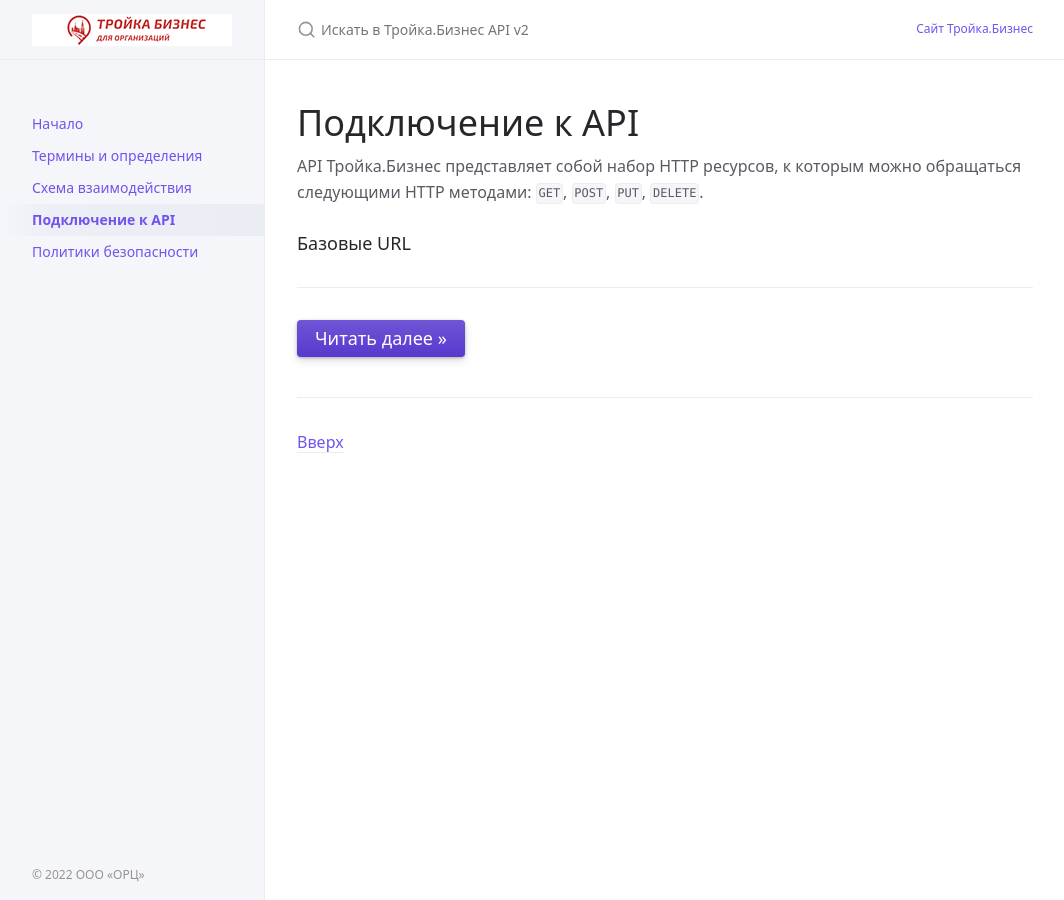
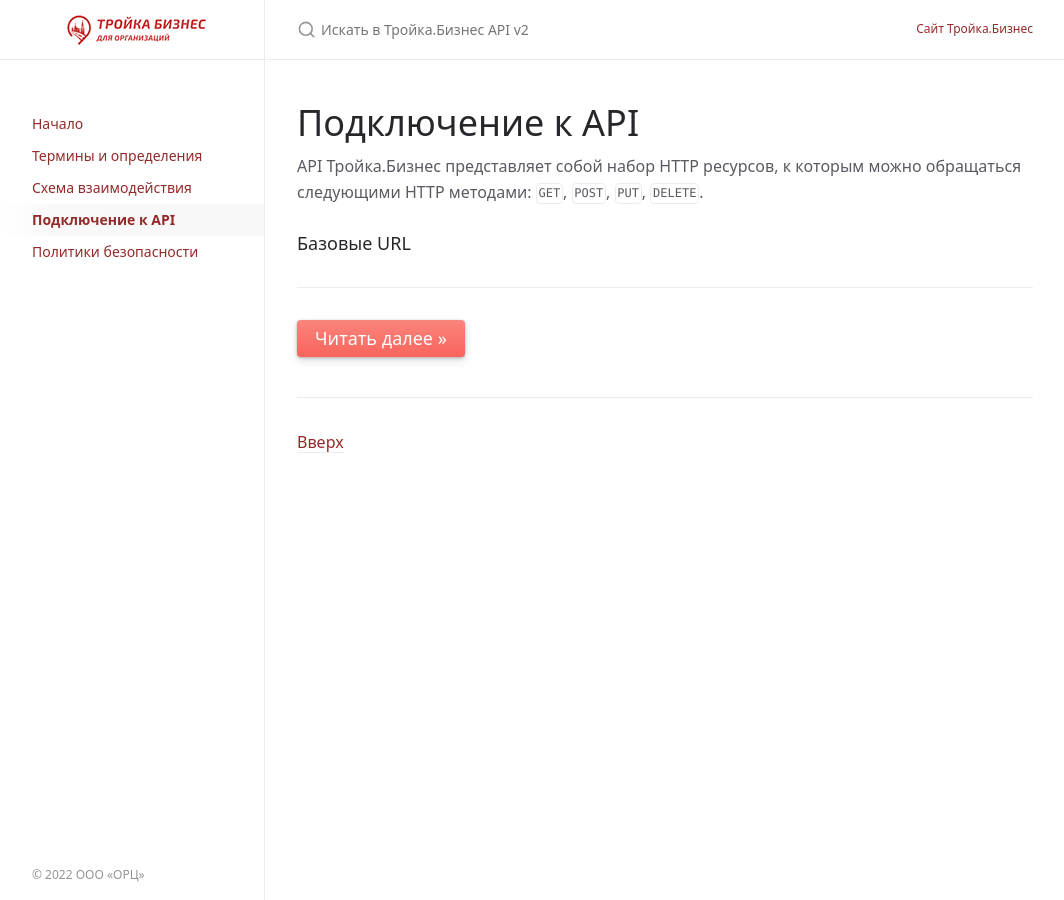
Before and after one commit to InvoiceBox/docs.troika.business, a Jekyll site: the page built from docs/api.md, in a window 1280 px wide. Shown: the whole page, without its empty margins (107-1171 px from the left). Built offline with Jekyll 4.4.1, drawn with Linux system fonts in a browser that asks for light colours.

Commit message:
Color scheme update

```diff
--- a/_sass/support/_variables.scss
+++ b/_sass/support/_variables.scss
@@ -40,7 +40,7 @@ $grey-dk-200: #44434d !default;
 $grey-dk-250: #302d36 !default;
 $grey-dk-300: #27262b !default;
 
-$grey-lt-000: #f5f6fa !default;
+$grey-lt-000: #ffffff !default;
 $grey-lt-100: #eeebee !default;
 $grey-lt-200: #ecebed !default;
 $grey-lt-300: #e6e1e8 !default;
@@ -65,7 +65,7 @@ $yellow-100: #fadf50 !default;
 $yellow-200: #f7d12e !default;
 $yellow-300: #e7af06 !default;
 
-$red-000: #f77e7e !default;
+$red-000: #942A2A !default;
 $red-100: #f96e65 !default;
 $red-200: #e94c4c !default;
 $red-300: #dd2e2e !default;
@@ -81,8 +81,8 @@ $body-text-color: $grey-dk-100 !default;
 $body-heading-color: $grey-dk-300 !default;
 $search-result-preview-color: $grey-dk-000 !default;
 $nav-child-link-color: $grey-dk-100 !default;
-$link-color: $purple-000 !default;
-$btn-primary-color: $purple-100 !default;
+$link-color: $red-000 !default;
+$btn-primary-color: $red-100 !default;
 $base-button-color: #f7f7f7 !default;
 
 //
```
